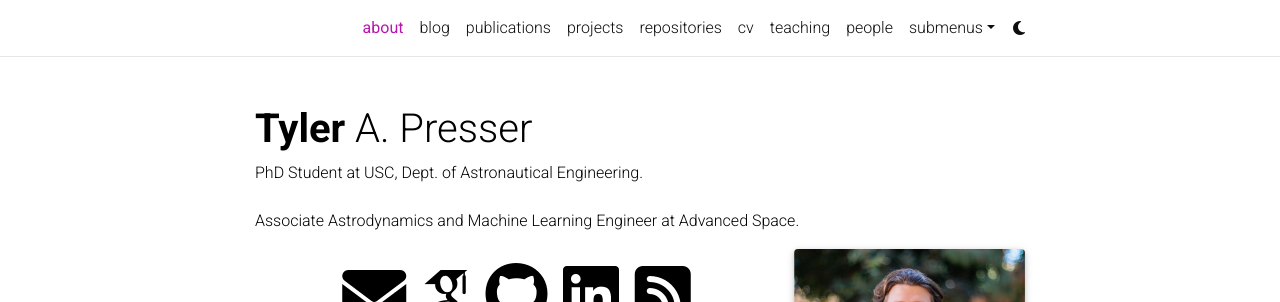
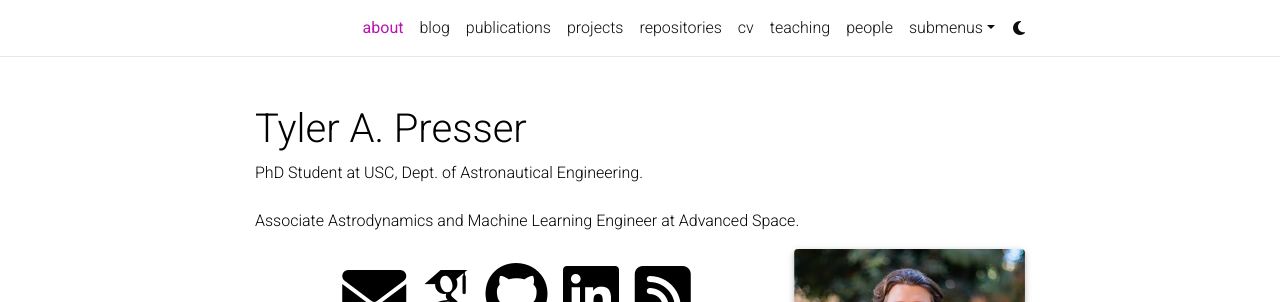
Before and after one commit to tpresser570/tpresser570.github.io, a Jekyll site: the page built from _pages/about.md, in a window 1280 px wide. Shown: the top 302 px of the page. Built offline with Jekyll 4.4.1, drawn with Linux system fonts in a browser that asks for light colours; full-size pictures stand in for the smaller copies a plugin makes; emoji names are drawn with the system emoji font; some web fonts are replaced; comment, search, counter and statistics services are not loaded; a style sheet for code colours, icons or effects is not loaded.

Commit message:
not bold

```diff
--- a/_layouts/about.html
+++ b/_layouts/about.html
@@ -6,7 +6,7 @@
       <div class="post">
         <header class="post-header">
           <h1 class="post-title">
-            {% if site.title == "blank" -%}<span class="font-weight-bold">{{ site.first_name }}</span> {{ site.middle_name }} {{ site.last_name }}{%- else -%}{{ site.title }}{%- endif %}
+            {% if site.title == "blank" -%}<span> {{ site.first_name }}</span> {{ site.middle_name }} {{ site.last_name }}{%- else -%}{{ site.title }}{%- endif %}
           </h1>
           <p class="desc">{{ page.subtitle }}</p>
         </header>
```
